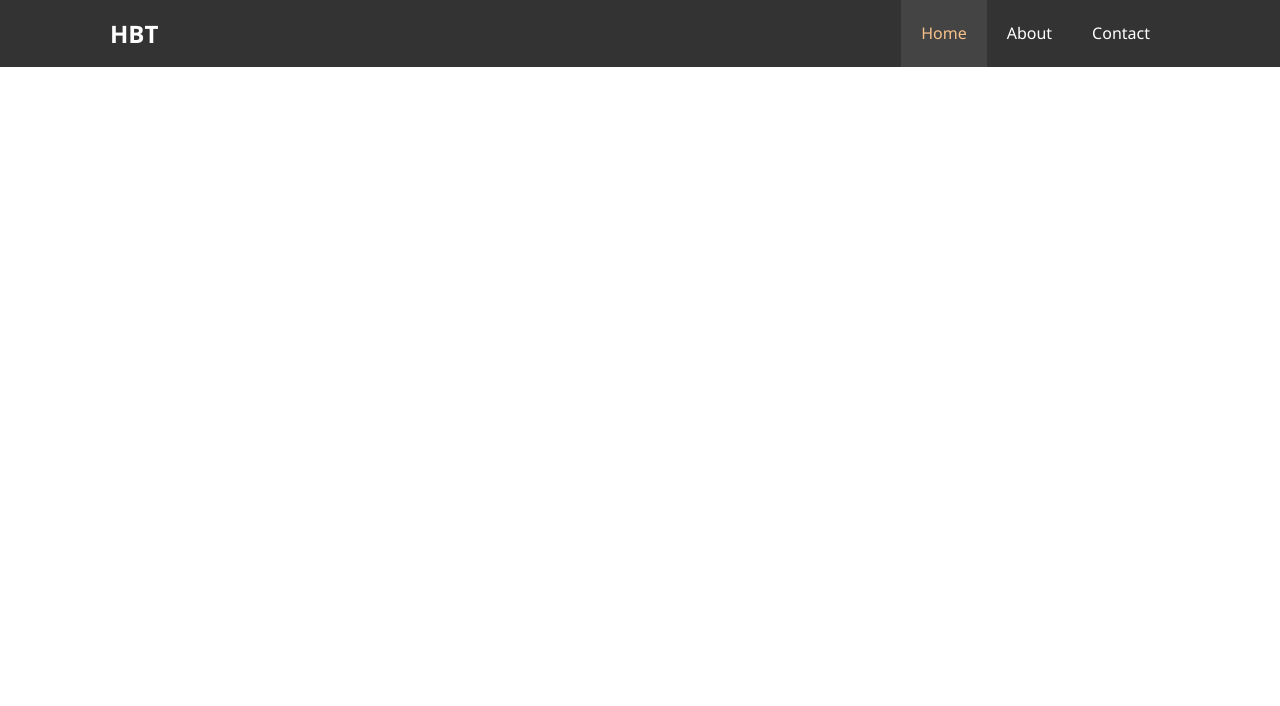
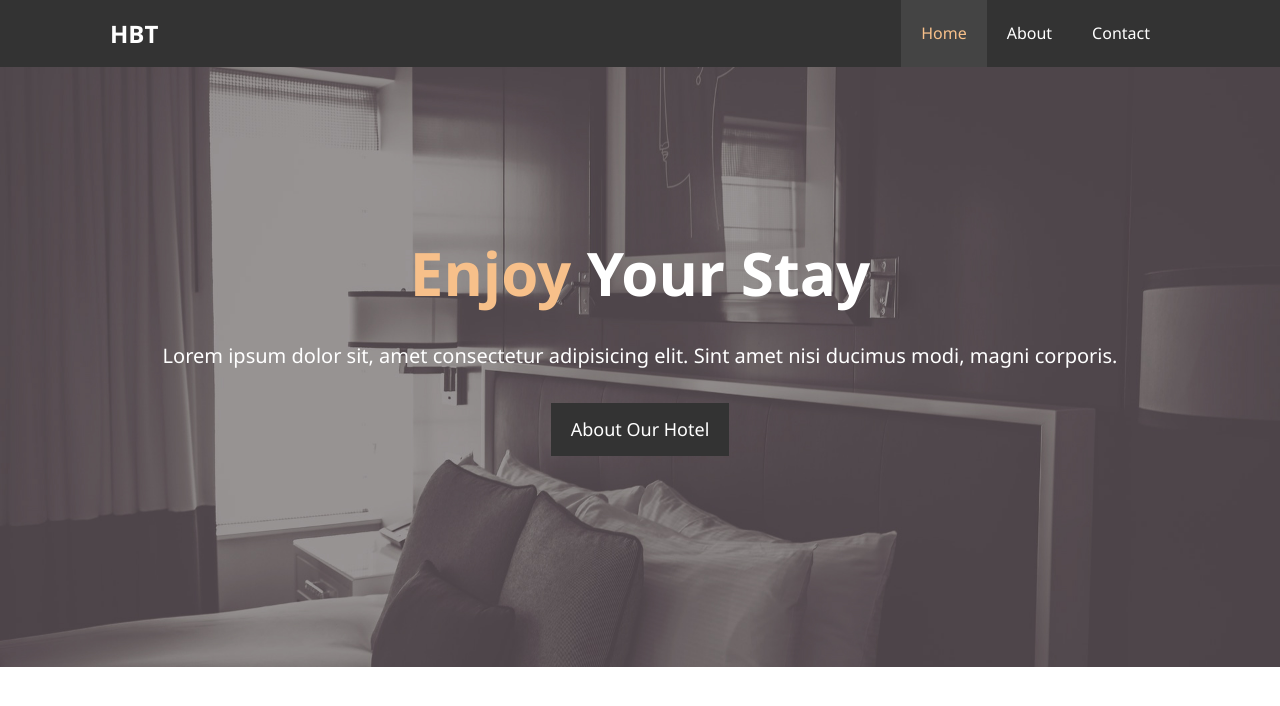
Before and after one commit to Alesvoy/modernHtmlAndCss, a plain HTML site: page section4HotelWebsite/index.html in a window 1280 px wide. Drawn offline with Linux system fonts and the light colour scheme.

Commit message:
Added showcase section

```diff
--- a/section4HotelWebsite/css/styles.css
+++ b/section4HotelWebsite/css/styles.css
@@ -33,6 +33,29 @@ p {
   max-width: 1100px;
   overflow: auto;
   padding: 0 20px;
+}
+
+.text-primary {
+  color: #f7c08a;
+}
+
+.lead {
+  font-size: 20px;
+}
+
+.btn {
+  display: inline-block;
+  font-size: 18px;
+  color: #fff;
+  background: #333;
+  padding: 13px 20px;
+  border: none;
+  cursor: pointer;
+}
+
+.btn:hover {
+  background: #f7c08a;
+  color: #333;
 }
 
 /* Navbar */
@@ -71,3 +94,25 @@ p {
   background: #444;
   color: #f7c08a;
 }
+
+/* Showcase */
+#showcase {
+  background: url("../img/showcase.jpg") no-repeat center center/cover;
+  height: 600px;
+}
+
+#showcase .showcase-content {
+  color: #fff;
+  text-align: center;
+  padding-top: 170px;
+}
+
+#showcase .showcase-content h1 {
+  font-size: 60px;
+  line-height: 1.2em;
+}
+
+#showcase .showcase-content p {
+  padding-bottom: 20px;
+  line-height: 1.7em;
+}
--- a/section4HotelWebsite/index.html
+++ b/section4HotelWebsite/index.html
@@ -24,6 +24,19 @@
           </ul>
         </div>
       </nav>
+
+      <div id="showcase">
+        <div class="container">
+          <div class="showcase-content">
+            <h1><span class="text-primary">Enjoy</span> Your Stay</h1>
+            <p class="lead">
+              Lorem ipsum dolor sit, amet consectetur adipisicing elit. Sint
+              amet nisi ducimus modi, magni corporis.
+            </p>
+            <a class="btn" href="about.html">About Our Hotel</a>
+          </div>
+        </div>
+      </div>
     </header>
   </body>
 </html>
```
